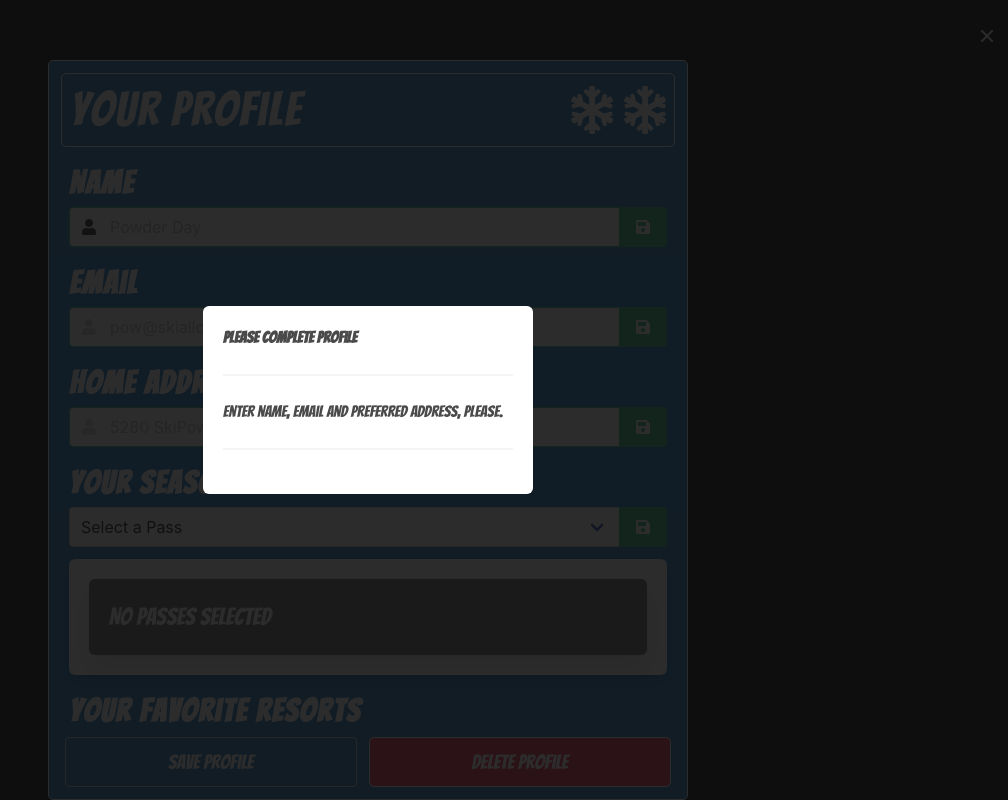
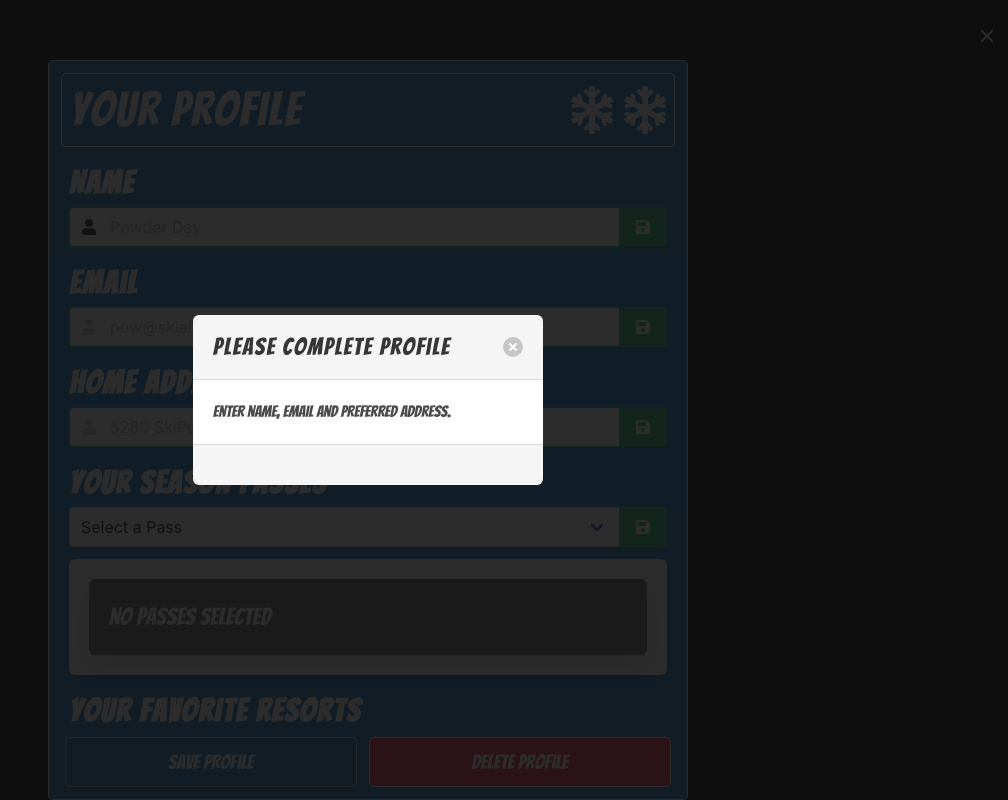
Before and after one commit to stevecalla/ski-planner, a plain HTML site: page profile.html in a window 1280 px wide. Both pictures are taken after a click on the element 915 px from the left and 227 px from the top of the page. Shown: the whole page, without its empty margins (272-1280 px from the left). Drawn offline with nearby package versions, Linux system fonts and the light colour scheme.

Commit message:
Validation modal style

```diff
--- a/assets/css/dashboardstyle.css
+++ b/assets/css/dashboardstyle.css
@@ -10,6 +10,10 @@
   --light-background: white;
   --border-radius: 5px;
   --skiblue: #3e8ed0;
+}
+
+body {
+  font-family: 'Bangers', 'Cambria', Cochin, Georgia, Times, "Times New Roman", serif;
 }
 
 .dashboardtitle {
--- a/assets/js/profile.js
+++ b/assets/js/profile.js
@@ -160,7 +160,7 @@ function saveNameEmailAddressInput(event) {
       hideAlertTimeOut(field);
       launchValidationModal(
         `Please Complete Profile`,
-        `Enter name, email and preferred address, please.`,
+        `Enter name, email and preferred address.`,
         "profileSaveButton"
       );
     }
@@ -434,7 +434,7 @@ function confirmDeleteLocalStorage() {
 
   launchValidationModal(
     `Delete Profile`,
-    `Are you sure you want to delete your profiele?`,
+    `Are you sure you want to delete your profile?`,
     "profileDeleteButton"
   );
 
--- a/profile.html
+++ b/profile.html
@@ -193,21 +193,22 @@
 
 
   <!-- VALIDATION MODAL -->
-  <div id="validation-modal" class="modal">
+  <div class="modal" id="validation-modal">
     <div class="modal-background"></div>
-    <div class="modal-content" style="width: 330px">
-      <div class="box">
-        <p id="modal-title" style="font-weight: bold">Title</p>
-        <hr>
+    <div class="modal-card"  style="width: 350px">
+      <header class="modal-card-head">
+        <p class="modal-card-title custom-letter-spacing" id="modal-title">Modal title</p>
+        <button class="delete" id="close-modal" aria-label="close"></button>
+      </header>
+      <section class="modal-card-body">
         <p id="modal-body">Content</p>
-        <hr>
+      </section>
+      <footer class="modal-card-foot">
         <button class="button is-success delete-button hide" id="delete-button">Delete</button>
         <button class="button cancel-button hide" id="cancel-button">Cancel</button>
-      </div>
+      </footer>
     </div>
   </div>
-  <button class="modal-close is-large" id="close-modal" aria-label="close"></button>
-</div>
 
   <!-- Moment -->
   <script src="https://cdnjs.cloudflare.com/ajax/libs/moment.js/2.24.0/moment.min.js"></script>
```
Also changed, not shown: assets/js/weather.js (+6 -6 lines), dashboard.html (+16 -16 lines).
